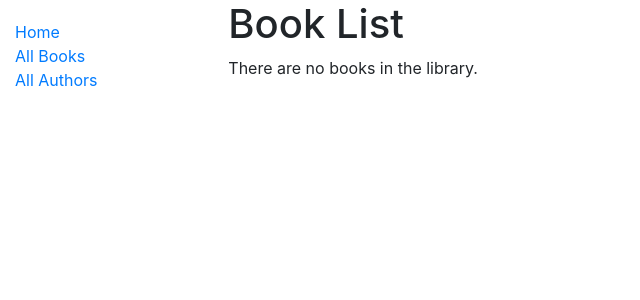
After one commit to BrunoTerres/locallibrary, a Django app: page /catalog/books/ in a window 1280 px wide. The commit adds this page. Shown: the top 300 px of the page, without its empty margins (0-640 px from the left). Run offline with Django 3.2, Linux system fonts and the light colour scheme; data that the repository does not hold is empty.

Commit message:
New views and templates for index and book_list

```diff
--- a/locallibrary/catalog/templates/catalog/base_generic.html
+++ b/locallibrary/catalog/templates/catalog/base_generic.html
@@ -17,7 +17,7 @@
             {% block sidebar %}
                 <ul class="sidebar-nav">
                     <li><a href="{% url 'index' %}">Home</a></li>
-                    <li><a href="">All Books</a></li>
+                    <li><a href="{% url 'books' %}">All Books</a></li>
                     <li><a href="">All Authors</a></li>
                 </ul>
             {% endblock %}
--- /dev/null
+++ b/locallibrary/catalog/templates/catalog/book_list.html
@@ -0,0 +1,16 @@
+{% extends "catalog/base_generic.html" %}
+
+{% block content %}
+    <h1>Book List</h1>
+    {% if book_list %}
+        <ul>
+            {% for book in book_list %}
+                <li>
+                    <a href="{{ book.get_absolute_url }}">{{ book.title }}</a> ({{ book.author }})
+                </li>
+            {% endfor %}
+        </ul>
+    {% else %}
+        <p>There are no books in the library.</p>
+    {% endif %}
+{% endblock %}
--- a/locallibrary/catalog/templates/catalog/index.html
+++ b/locallibrary/catalog/templates/catalog/index.html
@@ -1,5 +1,6 @@
 {% extends 'catalog/base_generic.html' %}
 
+{% block title %}<title>Local Library</title>{% endblock %}
 {% block content %}
     <h1>Local Library Home</h1>
     <p>Welcome to LocalLibrary, a website developed by <em>Mozilla Developer Network</em>!</p>
@@ -10,5 +11,7 @@
         <li><strong>Copies:</strong>{{ num_instances }}</li>
         <li><strong>Copies available:</strong>{{ num_instances_available }}</li>
         <li><strong>Authors:</strong>{{ num_authors }}</li>
+        <li><strong>Genres:</strong>{{ num_genres }}</li>
+        <li><strong>Books with Alice:</strong>{{ num_books_with_alice }}</li>
     </ul>
 {% endblock %}
--- a/locallibrary/catalog/urls.py
+++ b/locallibrary/catalog/urls.py
@@ -4,5 +4,7 @@ from . import views
 
 
 urlpatterns = [
-    path('', views.index, name='index')
+    path('', views.index, name='index'),
+    path('books/', views.BookListView.as_view(), name='books'),
+    path('book/<int:pk>', views.BookDetailView.as_view(), name='book-detail'),
 ]
--- a/locallibrary/catalog/views.py
+++ b/locallibrary/catalog/views.py
@@ -1,6 +1,7 @@
 from django.shortcuts import render
 from django.http import HttpResponse
 from catalog.models import Book, Author, BookInstance, Genre
+from django.views import generic
 
 def index(request):
     """
@@ -10,6 +11,9 @@ def index(request):
     # Generate counts of some of the main objects
     num_books = Book.objects.all().count()
     num_instances = BookInstance.objects.all().count()
+    num_genres = Genre.objects.all().count()
+
+    num_books_with_alice = Book.objects.filter(title="Alice")
 
     # Available books (status = 'a')
     num_instances_available = BookInstance.objects.filter(status__exact='a').count()
@@ -17,11 +21,28 @@ def index(request):
     # The 'all()' is implied by default.
     num_authors = Author.objects.count()
 
+
+
     context = {
         'num_books': num_books,
         'num_instances': num_instances,
         'num_instances_available': num_instances_available,
         'num_authors': num_authors,
+        'num_genres': num_genres,
+        'num_books_with_alice': num_books_with_alice
     }
 
     return render(request, 'catalog/index.html', context=context)
+
+
+class BookListView(generic.ListView):
+    model = Book
+    context_object_name = 'book_list'
+    queryset = Book.objects.all()
+    template_name = "catalog/book_list.html"
+
+
+
+class BookDetailView(generic.DetailView):
+    model = Book
+    template_name = "catalog/book_detail.html"
```
Also changed, not shown: locallibrary/catalog/models.py (+12 -5 lines), locallibrary/catalog/templates/catalog/book_detail.html (added, +27 -0 lines).
